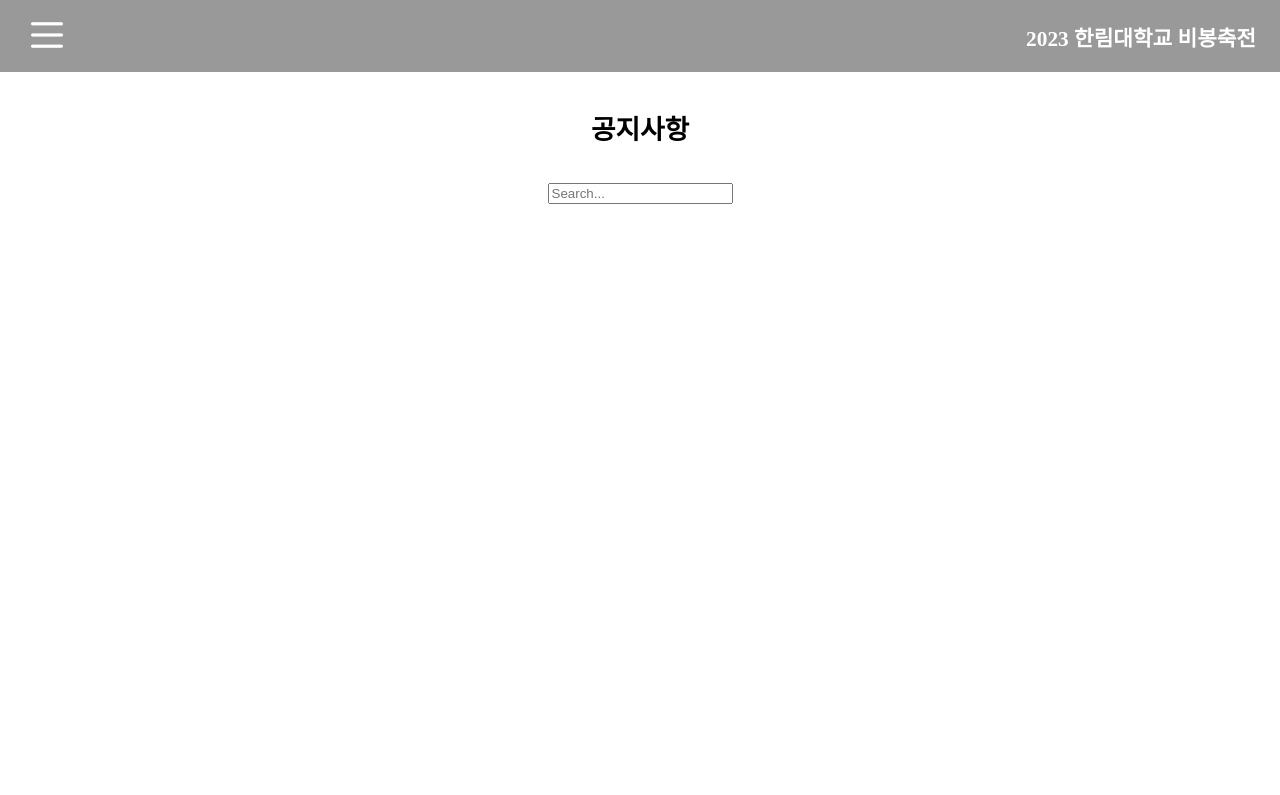
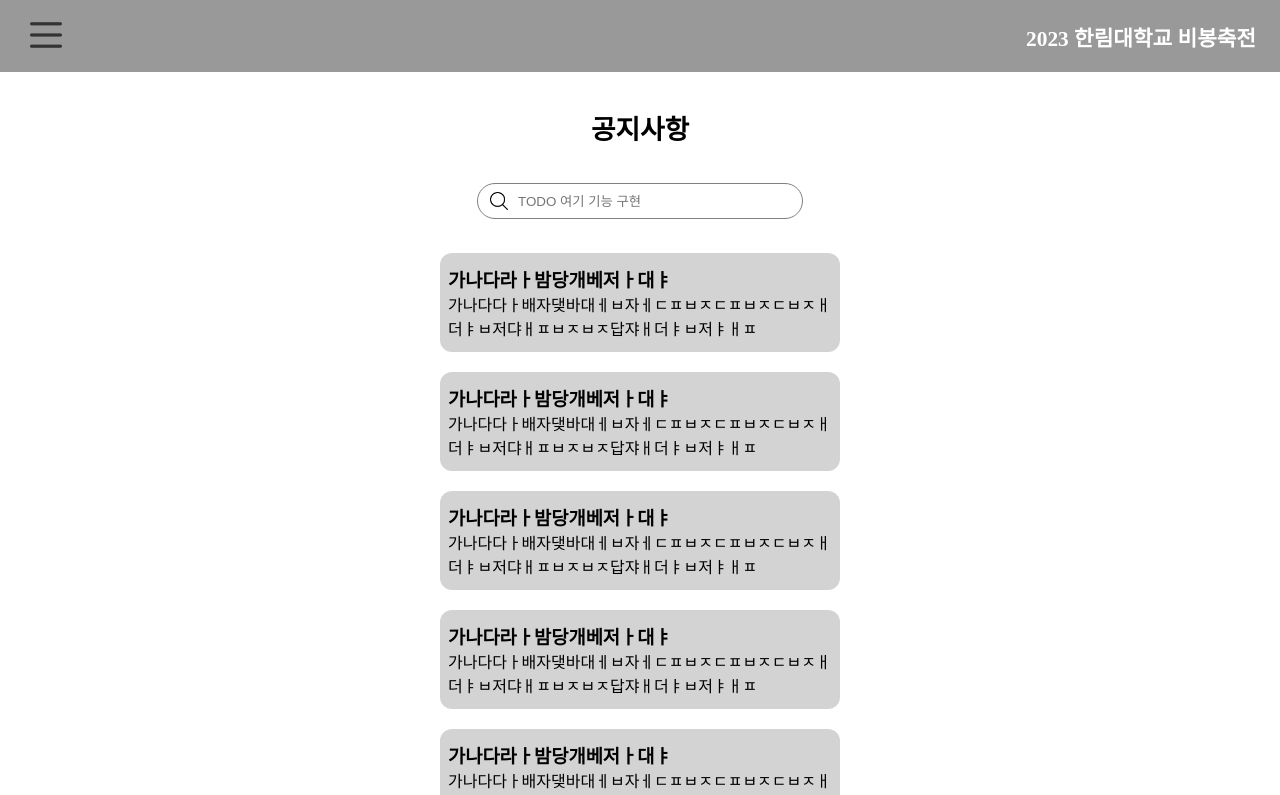
Before and after one commit to Hallym-LIKELION/HallymFestival2023-Frontend, a Vue app: page /announcement in a window 1280 px wide. Shown: the top 795 px of the page. Built offline with nearby package versions, Linux system fonts and the light colour scheme.

Commit message:
feat: 프로토타입 - 공지사항 구현, 크레딧 뷰 뼈대 잡아두기, 그외 자잘한 수정

```diff
--- a/src/App.vue
+++ b/src/App.vue
@@ -19,6 +19,7 @@ const showMenu = ref(false)
       <RouterLink to="/boothmap">부스배치도</RouterLink>
       <RouterLink to="/timetable">타임 테이블</RouterLink>
       <RouterLink to="/program">프로그램</RouterLink>
+      <RouterLink to="/credit">Our Teams</RouterLink>
     </nav>
 
     <RouterView class="router-view" />
@@ -40,11 +41,9 @@ header {
 header > button {
   margin-left: 24px;
   /* 이미지를 하얗게 */
-  filter: brightness(0) invert(1);
+  filter: brightness(0) invert(0.2);
   background: none;
   border: none;
-  border-radius: 8px;
-  padding: 4px 7px;
   cursor: pointer;
 }
 
--- /dev/null
+++ b/src/components/AnnouncementItem.vue
@@ -0,0 +1,28 @@
+<script setup></script>
+
+<template>
+  <div>
+    <h3>가나다라ㅏ밤당개베저ㅏ대ㅑ</h3>
+    <p>
+      가나다다ㅏ배자댖바대ㅔㅂ자ㅔㄷㅍㅂㅈㄷㅍㅂㅈㄷㅂㅈㅐ더ㅑㅂ저댜ㅐㅍㅂㅈㅂㅈ답쟈ㅐ더ㅑㅂ저ㅑㅐㅍ
+    </p>
+  </div>
+</template>
+
+<style scoped>
+div {
+  width: 400px;
+  border-radius: 12px;
+  background-color: lightgray;
+}
+
+h3 {
+  margin: 0 8px;
+  margin-top: 12px;
+}
+
+p {
+  margin: 0 8px;
+  margin-bottom: 12px;
+}
+</style>
--- a/src/components/SearchBar.vue
+++ b/src/components/SearchBar.vue
@@ -5,13 +5,35 @@
 //     required: true
 //   }
 // })
+
+import searchImage from '@/assets/search.png'
 </script>
 
 <template>
   <div>
-    <img src="" alt="" />
-    <input type="text" name="" id="" placeholder="Search..." />
+    <img :src="searchImage" alt="" />
+    <input type="text" name="" id="" placeholder="TODO 여기 기능 구현" />
   </div>
 </template>
 
-<style scoped></style>
+<style scoped>
+div {
+  padding: 8px 12px;
+  border: 1px solid gray;
+  border-radius: 18px;
+  display: flex;
+  align-items: center;
+  width: 300px;
+}
+
+img {
+  width: 18px;
+  margin-right: 8px;
+}
+
+input {
+  width: 100%;
+  border: none;
+  outline: none;
+}
+</style>
--- a/src/router/index.js
+++ b/src/router/index.js
@@ -28,6 +28,11 @@ const router = createRouter({
       path: '/program',
       name: 'program',
       component: () => import('../views/ProgramListView.vue')
+    },
+    {
+      path: '/credit',
+      name: 'credit',
+      component: () => import('../views/CreditView.vue')
     }
   ]
 })
--- a/src/views/AnnouncementView.vue
+++ b/src/views/AnnouncementView.vue
@@ -1,11 +1,27 @@
 <script setup>
 import SearchBar from '../components/SearchBar.vue'
+import AnnouncementItem from '../components/AnnouncementItem.vue'
 </script>
 
 <template>
   <main>
     <h1>공지사항</h1>
     <div class="search-bar"><SearchBar /></div>
+    <div class="announcement-list">
+      <AnnouncementItem />
+      <AnnouncementItem />
+      <AnnouncementItem />
+      <AnnouncementItem />
+      <AnnouncementItem />
+      <AnnouncementItem />
+      <AnnouncementItem />
+      <AnnouncementItem />
+      <AnnouncementItem />
+      <AnnouncementItem />
+      <AnnouncementItem />
+      <AnnouncementItem />
+      <AnnouncementItem />
+    </div>
   </main>
 </template>
 
@@ -18,7 +34,18 @@ h1 {
 }
 
 .search-bar {
+  margin-bottom: 24px;
   display: flex;
   justify-content: center;
 }
+
+.announcement-list {
+  display: flex;
+  flex-direction: column;
+  align-items: center;
+}
+
+.announcement-list > * {
+  margin: 10px 0;
+}
 </style>
--- /dev/null
+++ b/src/views/CreditView.vue
@@ -0,0 +1,16 @@
+<script setup></script>
+
+<template>
+  <main>
+    <h1>Our Teams</h1>
+  </main>
+</template>
+
+<style scoped>
+h1 {
+  font-size: 20pt;
+  text-align: center;
+  margin: 0;
+  padding: 36px 0;
+}
+</style>
--- a/src/views/HomeView.vue
+++ b/src/views/HomeView.vue
@@ -36,7 +36,6 @@ h1 {
   width: 100%;
   max-width: 360px;
   height: auto;
-  object-fit: cover;
 }
 
 .menu {
@@ -50,8 +49,8 @@ h1 {
 .menu > * {
   margin: 16px;
   padding: 4px 12px;
-  border-radius: 24px;
   text-decoration: none;
+  border-radius: 16px;
   color: black;
   background-color: lightgray;
 }
```
Also changed, not shown: src/assets/search.png (added).
